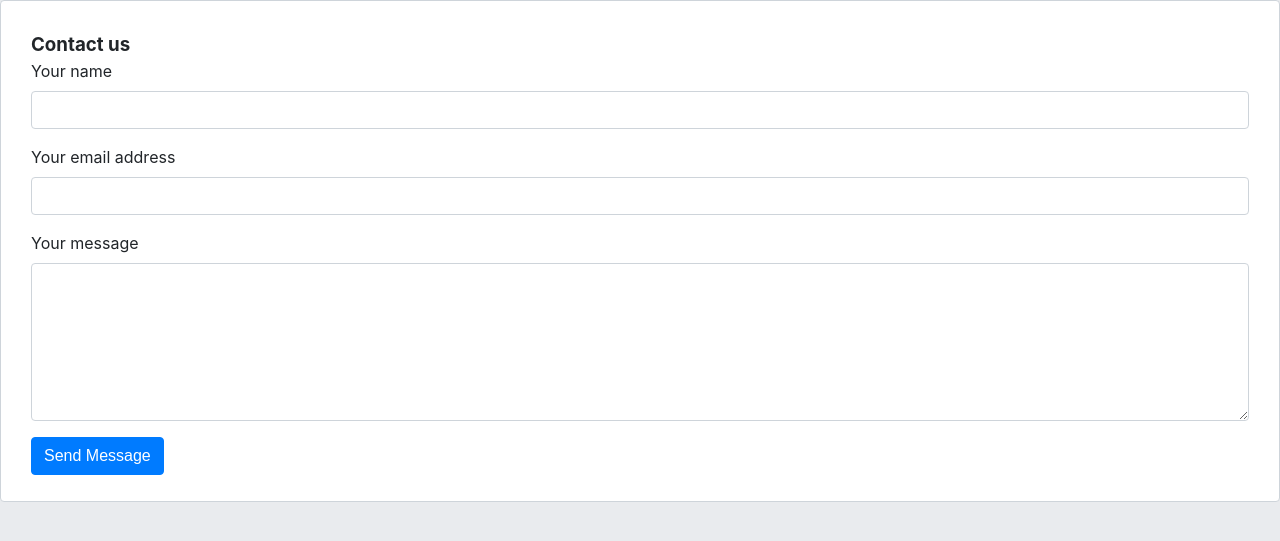
After one commit to AlexCozlovschi/Laborator, a PHP site: page /html/contactpage.html in a window 1280 px wide. The commit adds this page. Shown: the top 541 px of the page. Run offline with PHP 8.4, Linux system fonts and the light colour scheme.

Commit message:
Edit for PHP

```diff
--- a/css/style.css
+++ b/css/style.css
@@ -513,6 +513,10 @@ nav#nav {
 .half {
     width: 48%;
 }
+.thrid{
+    width: 32%;
+    height: 75%;
+}
 
 .half:nth-child(2){
     margin-left: 2%;
@@ -570,3 +574,144 @@ select {
         width: 100%;
     }
 }
+
+#fcf-form {
+    display:block;
+}
+
+.fcf-body {
+    margin: 0;
+    font-family: -apple-system, Arial, sans-serif;
+    font-size: 1rem;
+    font-weight: 400;
+    line-height: 1.5;
+    color: #212529;
+    text-align: left;
+    background-color: #fff;
+    padding: 30px;
+    padding-bottom: 10px;
+    border: 1px solid #ced4da;
+    border-radius: 0.25rem;
+    max-width: 100%;
+}
+
+.fcf-form-group {
+    margin-bottom: 1rem;
+}
+
+.fcf-input-group {
+    position: relative;
+    display: -ms-flexbox;
+    display: flex;
+    -ms-flex-wrap: wrap;
+    flex-wrap: wrap;
+    -ms-flex-align: stretch;
+    align-items: stretch;
+    width: 100%;
+}
+
+.fcf-form-control {
+    display: block;
+    width: 100%;
+    height: calc(1.5em + 0.75rem + 2px);
+    padding: 0.375rem 0.75rem;
+    font-size: 1rem;
+    font-weight: 400;
+    line-height: 1.5;
+    color: #495057;
+    background-color: #fff;
+    background-clip: padding-box;
+    border: 1px solid #ced4da;
+    outline: none;
+    border-radius: 0.25rem;
+    transition: border-color 0.15s ease-in-out, box-shadow 0.15s ease-in-out;
+}
+
+.fcf-form-control:focus {
+    border: 1px solid #313131;
+}
+
+select.fcf-form-control[size], select.fcf-form-control[multiple] {
+    height: auto;
+}
+
+textarea.fcf-form-control {
+    font-family: -apple-system, Arial, sans-serif;
+    height: auto;
+}
+
+label.fcf-label {
+    display: inline-block;
+    margin-bottom: 0.5rem;
+}
+
+.fcf-credit {
+    padding-top: 10px;
+    font-size: 0.9rem;
+    color: #545b62;
+}
+
+.fcf-credit a {
+    color: #545b62;
+    text-decoration: underline;
+}
+
+.fcf-credit a:hover {
+    color: #0056b3;
+    text-decoration: underline;
+}
+
+.fcf-btn {
+    display: inline-block;
+    font-weight: 400;
+    color: #212529;
+    text-align: center;
+    vertical-align: middle;
+    cursor: pointer;
+    -webkit-user-select: none;
+    -moz-user-select: none;
+    -ms-user-select: none;
+    user-select: none;
+    background-color: transparent;
+    border: 1px solid transparent;
+    padding: 0.375rem 0.75rem;
+    font-size: 1rem;
+    line-height: 1.5;
+    border-radius: 0.25rem;
+    transition: color 0.15s ease-in-out, background-color 0.15s ease-in-out, border-color 0.15s ease-in-out, box-shadow 0.15s ease-in-out;
+}
+
+@media (prefers-reduced-motion: reduce) {
+    .fcf-btn {
+        transition: none;
+    }
+}
+
+.fcf-btn:hover {
+    color: #212529;
+    text-decoration: none;
+}
+
+.fcf-btn:focus, .fcf-btn.focus {
+    outline: 0;
+    box-shadow: 0 0 0 0.2rem rgba(0, 123, 255, 0.25);
+}
+
+.fcf-btn-primary {
+    color: #fff;
+    background-color: #007bff;
+    border-color: #007bff;
+}
+
+.fcf-btn-primary:hover {
+    color: #fff;
+    background-color: #0069d9;
+    border-color: #0062cc;
+}
+
+.fcf-btn-primary:focus, .fcf-btn-primary.focus {
+    color: #fff;
+    background-color: #0069d9;
+    border-color: #0062cc;
+    box-shadow: 0 0 0 0.2rem rgba(38, 143, 255, 0.5);
+}
--- /dev/null
+++ b/html/contactpage.html
@@ -0,0 +1,51 @@
+<!DOCTYPE html>
+<head>
+    <meta charset="utf-8">
+    <meta name="viewport" content="width=device-width, initial-scale=1, shrink-to-fit=no">
+    <title>contact form</title>
+</head>
+
+<body>
+
+<link href="../css/style.css" rel="stylesheet">
+
+<div class="fcf-body">
+
+    <div id="fcf-form">
+        <h3 class="fcf-h3">Contact us</h3>
+
+        <form id="fcf-form-id" class="fcf-form-class" method="post" action="contact-form-process.php">
+
+            <div class="fcf-form-group">
+                <label for="Name" class="fcf-label">Your name</label>
+                <div class="fcf-input-group">
+                    <input type="text" id="Name" name="Name" class="fcf-form-control" required>
+                </div>
+            </div>
+
+            <div class="fcf-form-group">
+                <label for="Email" class="fcf-label">Your email address</label>
+                <div class="fcf-input-group">
+                    <input type="email" id="Email" name="Email" class="fcf-form-control" required>
+                </div>
+            </div>
+
+            <div class="fcf-form-group">
+                <label for="Message" class="fcf-label">Your message</label>
+                <div class="fcf-input-group">
+                    <textarea id="Message" name="Message" class="fcf-form-control" rows="6" maxlength="3000" required></textarea>
+                </div>
+            </div>
+
+            <div class="fcf-form-group">
+                <button type="submit" id="fcf-button" class="fcf-btn fcf-btn-primary fcf-btn-lg fcf-btn-block">Send Message</button>
+            </div>
+
+
+        </form>
+    </div>
+
+</div>
+
+</body>
+</html>
--- a/html/index.php
+++ /dev/null
@@ -1,3 +0,0 @@
-<?php
-
-include './signup.html';
--- /dev/null
+++ b/index.php
@@ -0,0 +1,3 @@
+<?php
+
+include 'html/signup.html';
```
Also changed, not shown: html/contact-form-process.php (added, +50 -0 lines), html/contactus.php (deleted, +0 -29 lines), html/signup.html (+18 -17 lines), js/main.js (+25 -0 lines).
